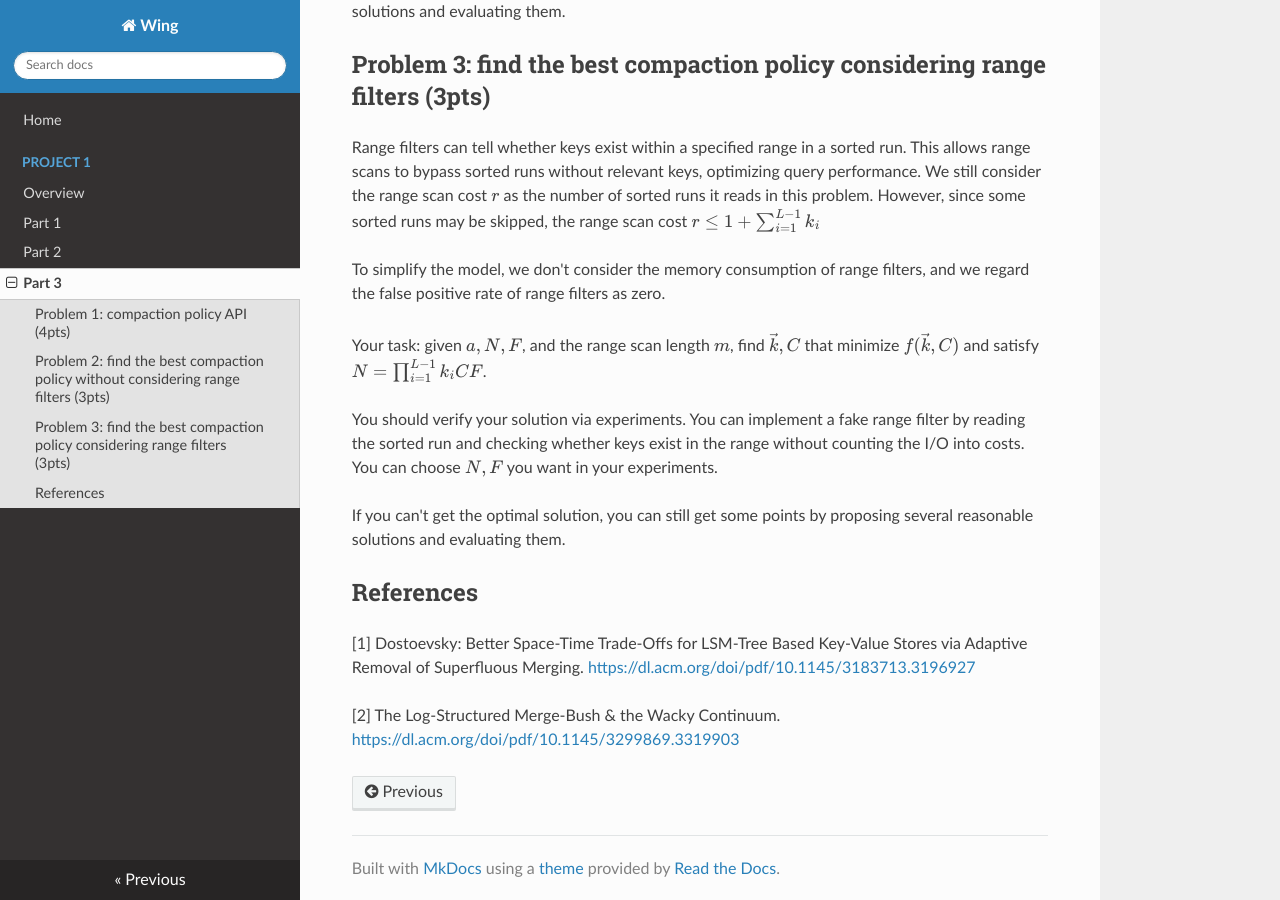
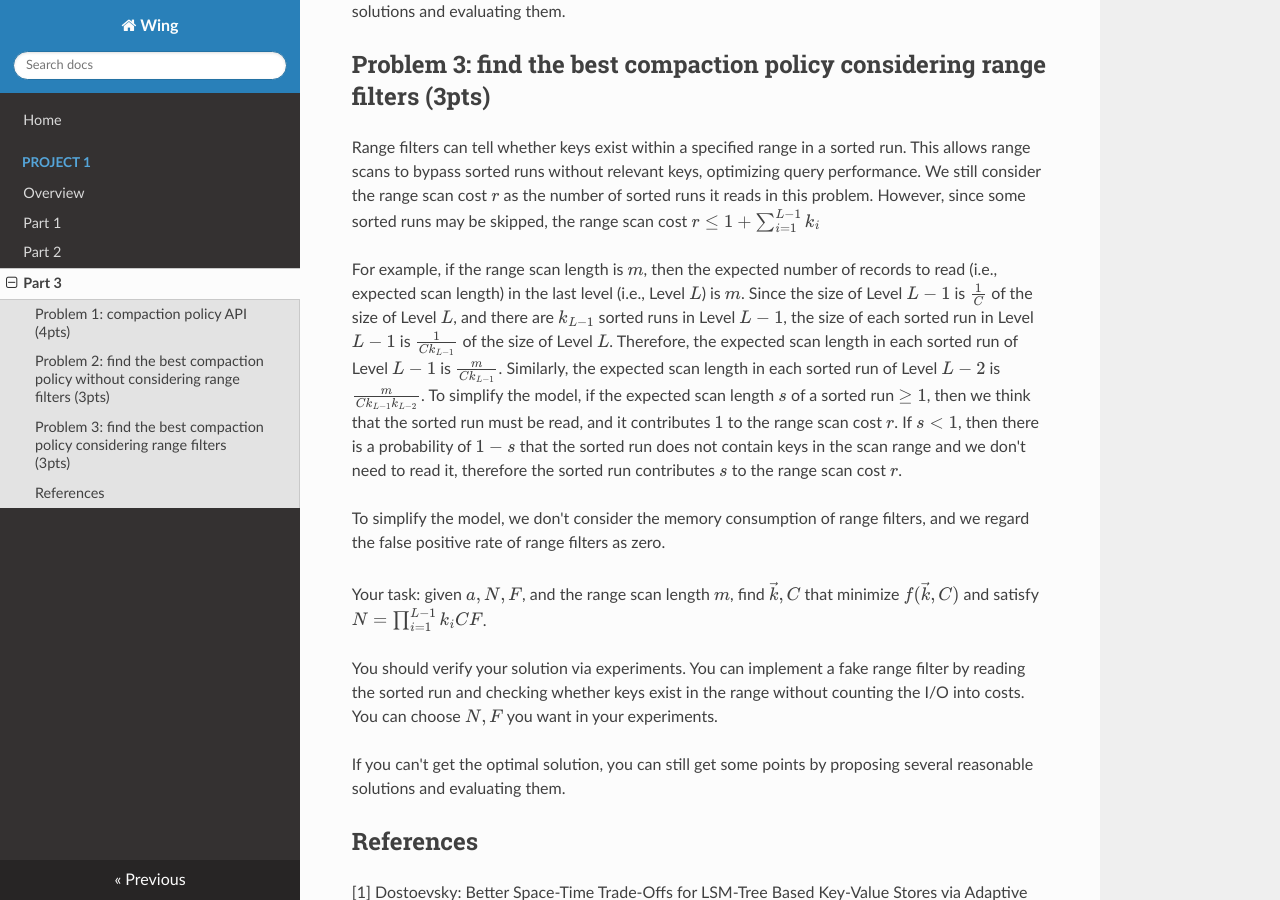
Before and after one commit to iidb/wing-docs, an MkDocs documentation site: the page built from docs/p1/part3.md, in a window 1280 px wide and 900 px high, scrolled down 1815 px. Built offline with MkDocs 1.6.1, drawn with Linux system fonts in a browser that asks for light colours; nearby versions of some CDN libraries; formulas are drawn with MathJax 3.

Commit message:
Add an example

```diff
--- a/docs/p1/part3.md
+++ b/docs/p1/part3.md
@@ -38,6 +38,8 @@ If you can't get the optimal solution, you can still get some points by proposin
 
 Range filters can tell whether keys exist within a specified range in a sorted run. This allows range scans to bypass sorted runs without relevant keys, optimizing query performance. We still consider the range scan cost $r$ as the number of sorted runs it reads in this problem. However, since some sorted runs may be skipped, the range scan cost $r \le 1 + \sum_{i=1}^{L-1} k_i$
 
+For example, if the range scan length is $m$, then the expected number of records to read (i.e., expected scan length) in the last level (i.e., Level $L$) is $m$. Since the size of Level $L-1$ is $\frac{1}{C}$ of the size of Level $L$, and there are $k_{L-1}$ sorted runs in Level $L-1$, the size of each sorted run in Level $L-1$ is $\frac{1}{C k_{L-1}}$ of the size of Level $L$. Therefore, the expected scan length in each sorted run of Level $L-1$ is $\frac{m}{C k_{L-1}}$. Similarly, the expected scan length in each sorted run of Level $L-2$ is $\frac{m}{C k_{L-1} k_{L-2}}$. To simplify the model, if the expected scan length $s$ of a sorted run $\ge 1$, then we think that the sorted run must be read, and it contributes $1$ to the range scan cost $r$. If $s < 1$, then there is a probability of $1-s$ that the sorted run does not contain keys in the scan range and we don't need to read it, therefore the sorted run contributes $s$ to the range scan cost $r$.
+
 To simplify the model, we don't consider the memory consumption of range filters, and we regard the false positive rate of range filters as zero.
 
 Your task: given $a, N, F$, and the range scan length $m$, find $\vec k, C$ that minimize $f(\vec k, C)$ and satisfy $N = \prod_{i=1}^{L-1} k_i C F$.
```
